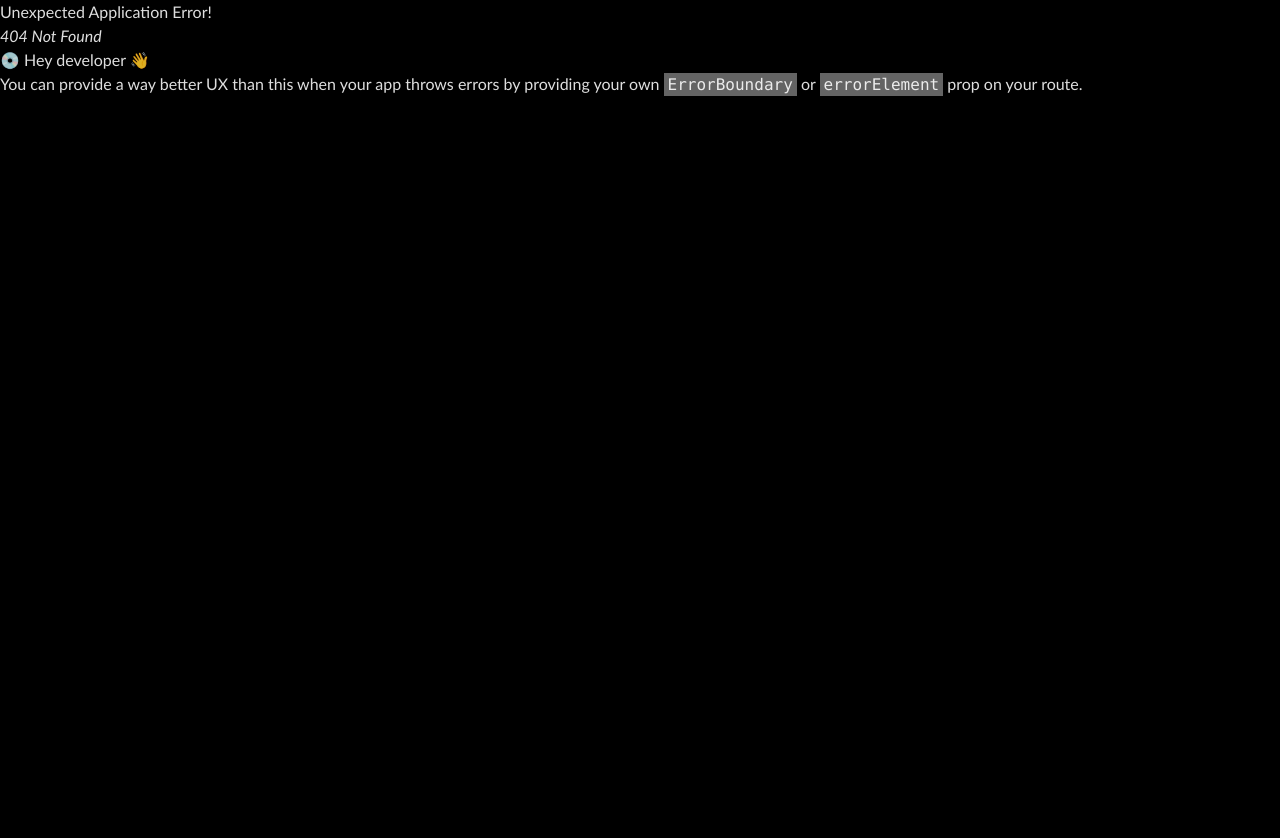
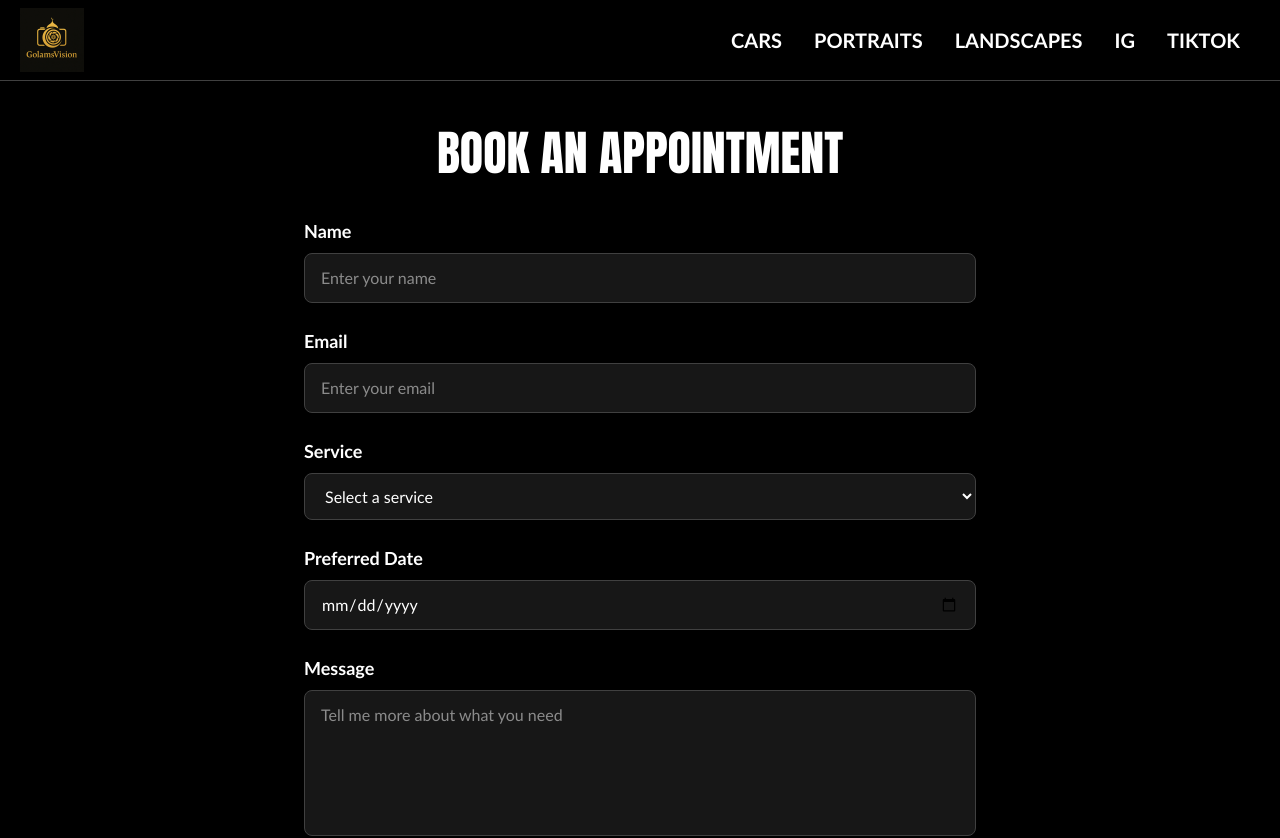
Before and after one commit to navil2468/GolamVision, a React (Vite) app: page /Appointment in a window 1280 px wide. Before the commit this address had no page. Shown: the top 838 px of the page. Before the commit the page ends 800 px from the top, so only its background shows below. Built offline with nearby package versions, Linux system fonts and the light colour scheme.

Commit message:
working on contacts page

```diff
--- a/package.json
+++ b/package.json
@@ -10,6 +10,7 @@
     "preview": "vite preview"
   },
   "dependencies": {
+    "@emailjs/browser": "^4.4.1",
     "@tailwindcss/vite": "^4.1.14",
     "react": "^19.1.1",
     "react-dom": "^19.1.1",
--- /dev/null
+++ b/src/Appointment.jsx
@@ -0,0 +1,152 @@
+import React, { useState } from 'react'
+import Navbar from './components/Navbar'
+import emailjs from '@emailjs/browser'
+
+function Appointment() {
+  const [formData, setFormData] = useState({
+    name: '',
+    email: '',
+    service: '',
+    message: '',
+    date: ''
+  })
+  const [isSubmitting, setIsSubmitting] = useState(false)
+
+  const handleChange = (e) => {
+    setFormData({
+      ...formData,
+      [e.target.name]: e.target.value
+    })
+  }
+
+  const handleSubmit = (e) => {
+    e.preventDefault()
+    setIsSubmitting(true)
+
+    const templateParams = {
+      name: formData.name,
+      email: formData.email,
+      Service: formData.service,
+      Message: formData.message,
+      date: formData.date,
+      from_email: formData.email
+    }
+
+    emailjs.send(
+      'YOUR_SERVICE_ID',
+      'YOUR_TEMPLATE_ID',
+      templateParams,
+      'YOUR_PUBLIC_KEY'
+    )
+    .then((response) => {
+      console.log('SUCCESS!', response.status, response.text)
+      alert('Appointment booked, check your email inbox for a reply!')
+      setFormData({
+        name: '',
+        email: '',
+        service: '',
+        message: '',
+        date: ''
+      })
+      setIsSubmitting(false)
+    })
+    .catch((error) => {
+      console.log('FAILED...', error)
+      alert('Failed to book appointment. Please try again.')
+      setIsSubmitting(false)
+    })
+  }
+
+  return (
+    <>
+      <Navbar />
+      <div className='bg-black min-h-screen py-12 px-4'>
+        <h1 className='text-center text-5xl font-bold mb-10 text-white' style={{ fontFamily: 'Impact, Haettenschweiler, "Arial Narrow Bold", sans-serif' }}>BOOK AN APPOINTMENT</h1>
+
+        <div className='max-w-2xl mx-auto'>
+          <form onSubmit={handleSubmit} className='space-y-6'>
+            <div>
+              <label className='block text-white text-lg font-semibold mb-2'>Name</label>
+              <input
+                type='text'
+                name='name'
+                value={formData.name}
+                onChange={handleChange}
+                required
+                className='w-full px-4 py-3 rounded-lg bg-neutral-900 text-white border border-neutral-700 focus:border-yellow-500 focus:outline-none'
+                placeholder='Enter your name'
+              />
+            </div>
+
+            <div>
+              <label className='block text-white text-lg font-semibold mb-2'>Email</label>
+              <input
+                type='email'
+                name='email'
+                value={formData.email}
+                onChange={handleChange}
+                required
+                className='w-full px-4 py-3 rounded-lg bg-neutral-900 text-white border border-neutral-700 focus:border-yellow-500 focus:outline-none'
+                placeholder='Enter your email'
+              />
+            </div>
+
+            <div>
+              <label className='block text-white text-lg font-semibold mb-2'>Service</label>
+              <select
+                name='service'
+                value={formData.service}
+                onChange={handleChange}
+                required
+                className='w-full px-4 py-3 rounded-lg bg-neutral-900 text-white border border-neutral-700 focus:border-yellow-500 focus:outline-none'
+              >
+                <option value=''>Select a service</option>
+                <option value='Car Photography'>Car Photography</option>
+                <option value='Landscape Photography'>Landscape Photography</option>
+                <option value='Portrait Photography'>Portrait Photography</option>
+                <option value='Event Coverage'>Event Coverage</option>
+                <option value='Videography'>Videography</option>
+                <option value='Car Rollers'>Car Rollers</option>
+              </select>
+            </div>
+
+            <div>
+              <label className='block text-white text-lg font-semibold mb-2'>Preferred Date</label>
+              <input
+                type='date'
+                name='date'
+                value={formData.date}
+                onChange={handleChange}
+                required
+                className='w-full px-4 py-3 rounded-lg bg-neutral-900 text-white border border-neutral-700 focus:border-yellow-500 focus:outline-none'
+              />
+            </div>
+
+            <div>
+              <label className='block text-white text-lg font-semibold mb-2'>Message</label>
+              <textarea
+                name='message'
+                value={formData.message}
+                onChange={handleChange}
+                required
+                rows='5'
+                className='w-full px-4 py-3 rounded-lg bg-neutral-900 text-white border border-neutral-700 focus:border-yellow-500 focus:outline-none resize-none'
+                placeholder='Tell me more about what you need'
+              />
+            </div>
+
+            <button
+              type='submit'
+              disabled={isSubmitting}
+              className='w-full bg-yellow-500 text-black font-bold text-xl py-4 rounded-lg hover:bg-yellow-400 transition-colors disabled:opacity-50 disabled:cursor-not-allowed'
+            >
+              {isSubmitting ? 'Booking...' : 'Book Appointment'}
+            </button>
+          </form>
+        </div>
+      </div>
+    </>
+  )
+}
+
+export default Appointment
--- a/src/main.jsx
+++ b/src/main.jsx
@@ -6,12 +6,14 @@ import {createBrowserRouter, RouterProvider} from 'react-router-dom';
 import Cars from './Cars.jsx';
 import Landscapes from './Landscapes.jsx';
 import Portraits from './Portraits.jsx';
+import Appointment from './Appointment.jsx';
 
 const router = createBrowserRouter([
   {path:'/', element: <App />},
   {path:'/Cars', element: <Cars />},
   {path:'/Landscapes', element: <Landscapes />},
-  {path: '/Portraits', element: <Portraits />}
+  {path: '/Portraits', element: <Portraits />},
+  {path: '/Appointment', element: <Appointment />}
 ]
 )
 
```
Also changed, not shown: 1 other file (tests, documents, lock files or other folders).
